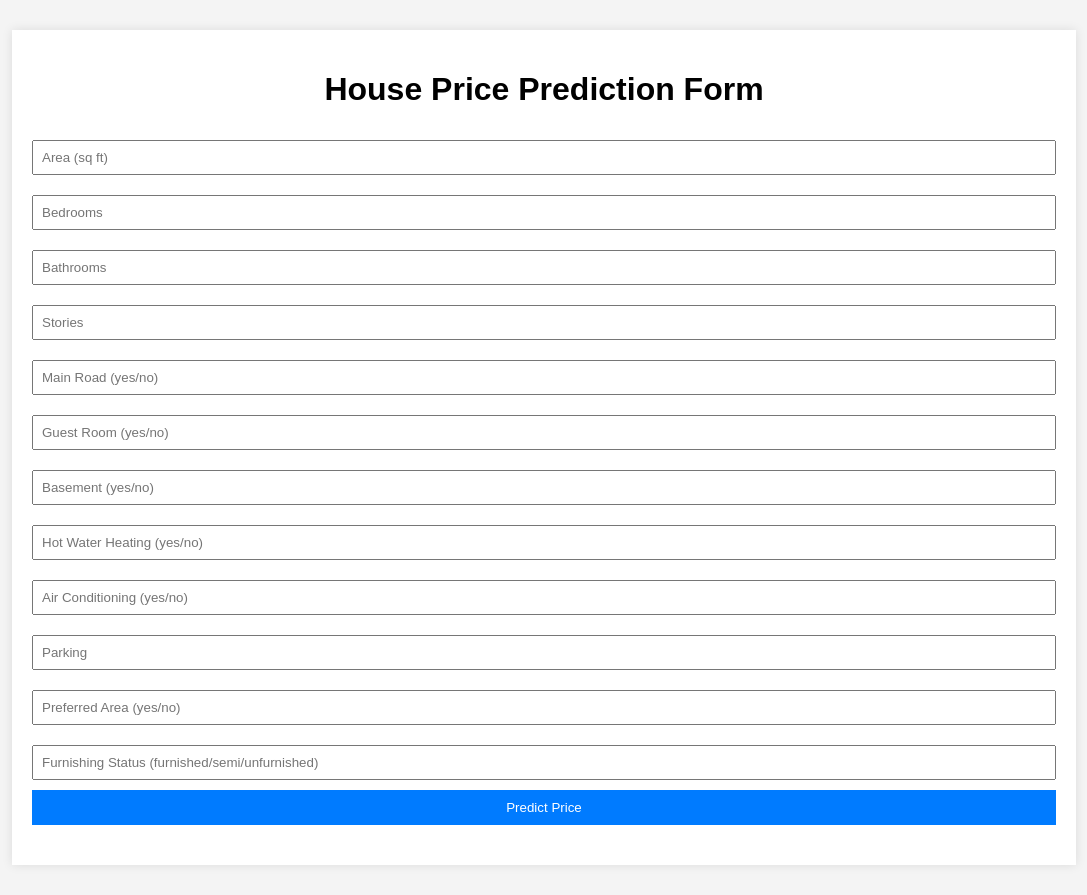
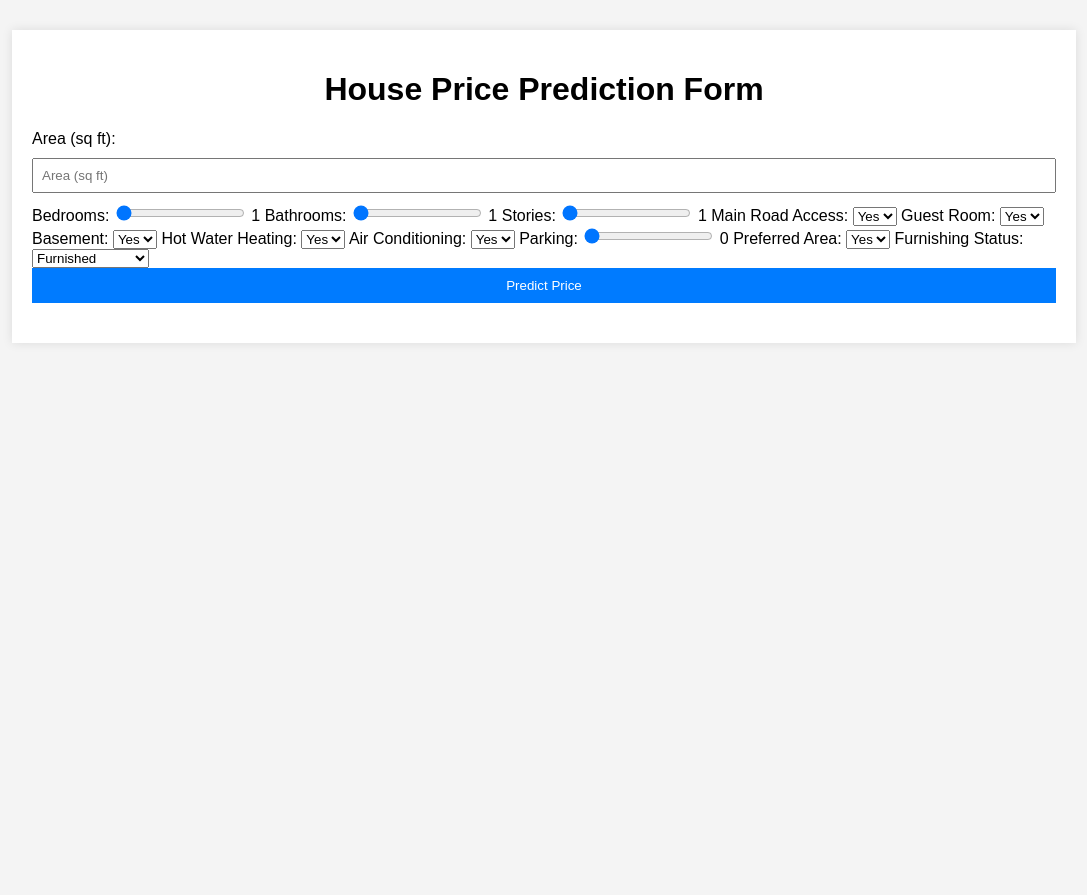
Before and after one commit to GitUsmanBaig/house-price-predictor, a Python web app: template templates/index.html in a window 1280 px wide. Shown: the whole page, without its empty margins (96-1183 px from the left). After the commit the page ends 303 px from the top, so only its background shows below. Run offline with Jinja, Linux system fonts and the light colour scheme; the template is opened without the code that fills it, so the values that code supplies are empty.

Commit message:
updated html to add dropdowns

```diff
--- a/templates/index.html
+++ b/templates/index.html
@@ -10,18 +10,68 @@
     <div class="container">
         <h1>House Price Prediction Form</h1>
         <form id="predictionForm">
-            <input type="text" id="area" placeholder="Area (sq ft)" required>
-            <input type="number" id="bedrooms" placeholder="Bedrooms" required>
-            <input type="number" id="bathrooms" placeholder="Bathrooms" required>
-            <input type="number" id="stories" placeholder="Stories" required>
-            <input type="text" id="mainroad" placeholder="Main Road (yes/no)" required>
-            <input type="text" id="guestroom" placeholder="Guest Room (yes/no)" required>
-            <input type="text" id="basement" placeholder="Basement (yes/no)" required>
-            <input type="text" id="hotwaterheating" placeholder="Hot Water Heating (yes/no)" required>
-            <input type="text" id="airconditioning" placeholder="Air Conditioning (yes/no)" required>
-            <input type="number" id="parking" placeholder="Parking" required>
-            <input type="text" id="prefarea" placeholder="Preferred Area (yes/no)" required>
-            <input type="text" id="furnishingstatus" placeholder="Furnishing Status (furnished/semi/unfurnished)" required>
+            <label for="area">Area (sq ft):</label>
+            <input type="number" id="area" placeholder="Area (sq ft)" required>
+
+            <label for="bedrooms">Bedrooms:</label>
+            <input type="range" id="bedrooms" min="1" max="5" value="1" oninput="this.nextElementSibling.value = this.value">
+            <output>1</output>
+
+            <label for="bathrooms">Bathrooms:</label>
+            <input type="range" id="bathrooms" min="1" max="5" value="1" oninput="this.nextElementSibling.value = this.value">
+            <output>1</output>
+
+            <label for="stories">Stories:</label>
+            <input type="range" id="stories" min="1" max="5" value="1" oninput="this.nextElementSibling.value = this.value">
+            <output>1</output>
+
+            <label for="mainroad">Main Road Access:</label>
+            <select id="mainroad">
+                <option value="yes">Yes</option>
+                <option value="no">No</option>
+            </select>
+
+            <label for="guestroom">Guest Room:</label>
+            <select id="guestroom">
+                <option value="yes">Yes</option>
+                <option value="no">No</option>
+            </select>
+
+            <label for="basement">Basement:</label>
+            <select id="basement">
+                <option value="yes">Yes</option>
+                <option value="no">No</option>
+            </select>
+
+            <label for="hotwaterheating">Hot Water Heating:</label>
+            <select id="hotwaterheating">
+                <option value="yes">Yes</option>
+                <option value="no">No</option>
+            </select>
+
+            <label for="airconditioning">Air Conditioning:</label>
+            <select id="airconditioning">
+                <option value="yes">Yes</option>
+                <option value="no">No</option>
+            </select>
+
+            <label for="parking">Parking:</label>
+            <input type="range" id="parking" min="0" max="5" value="0" oninput="this.nextElementSibling.value = this.value">
+            <output>0</output>
+
+            <label for="prefarea">Preferred Area:</label>
+            <select id="prefarea">
+                <option value="yes">Yes</option>
+                <option value="no">No</option>
+            </select>
+
+            <label for="furnishingstatus">Furnishing Status:</label>
+            <select id="furnishingstatus">
+                <option value="furnished">Furnished</option>
+                <option value="semi-furnished">Semi-Furnished</option>
+                <option value="unfurnished">Unfurnished</option>
+            </select>
+
             <button type="submit">Predict Price</button>
         </form>
         <h2 id="result"></h2>
```
